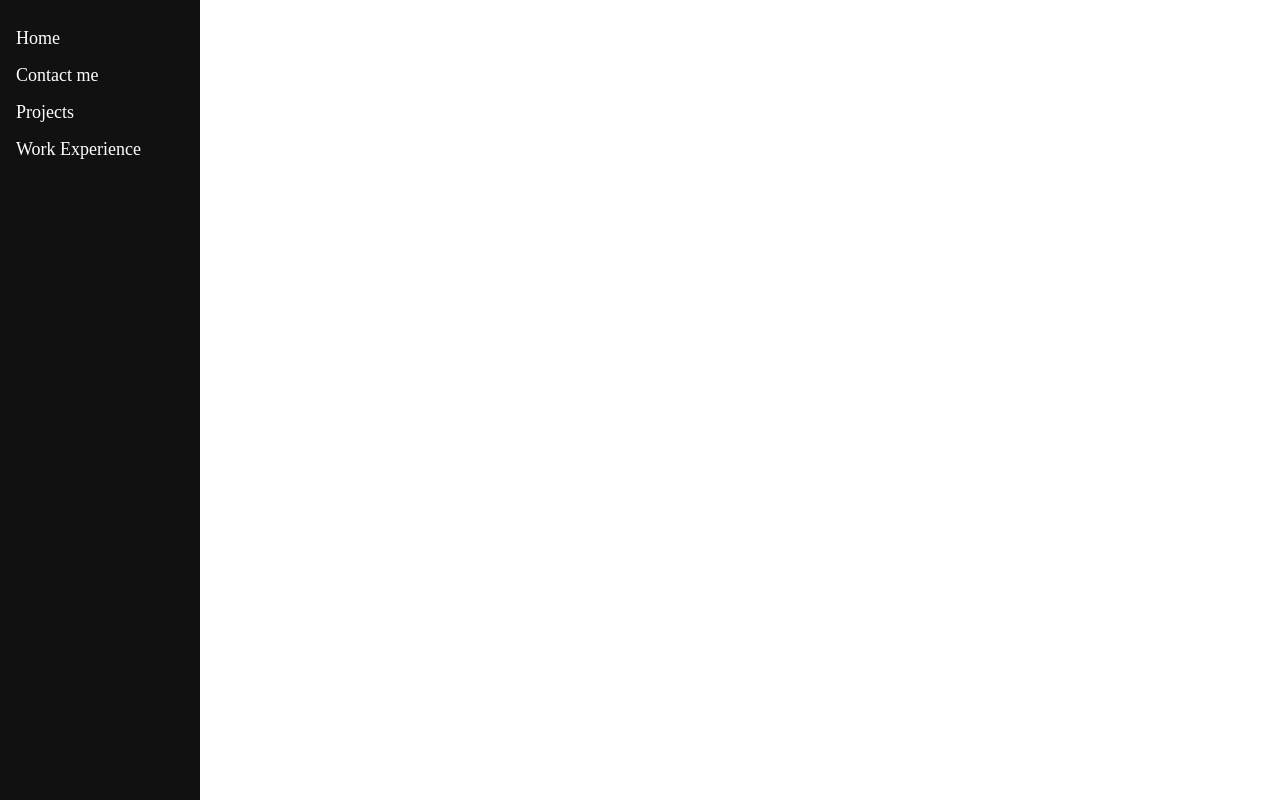
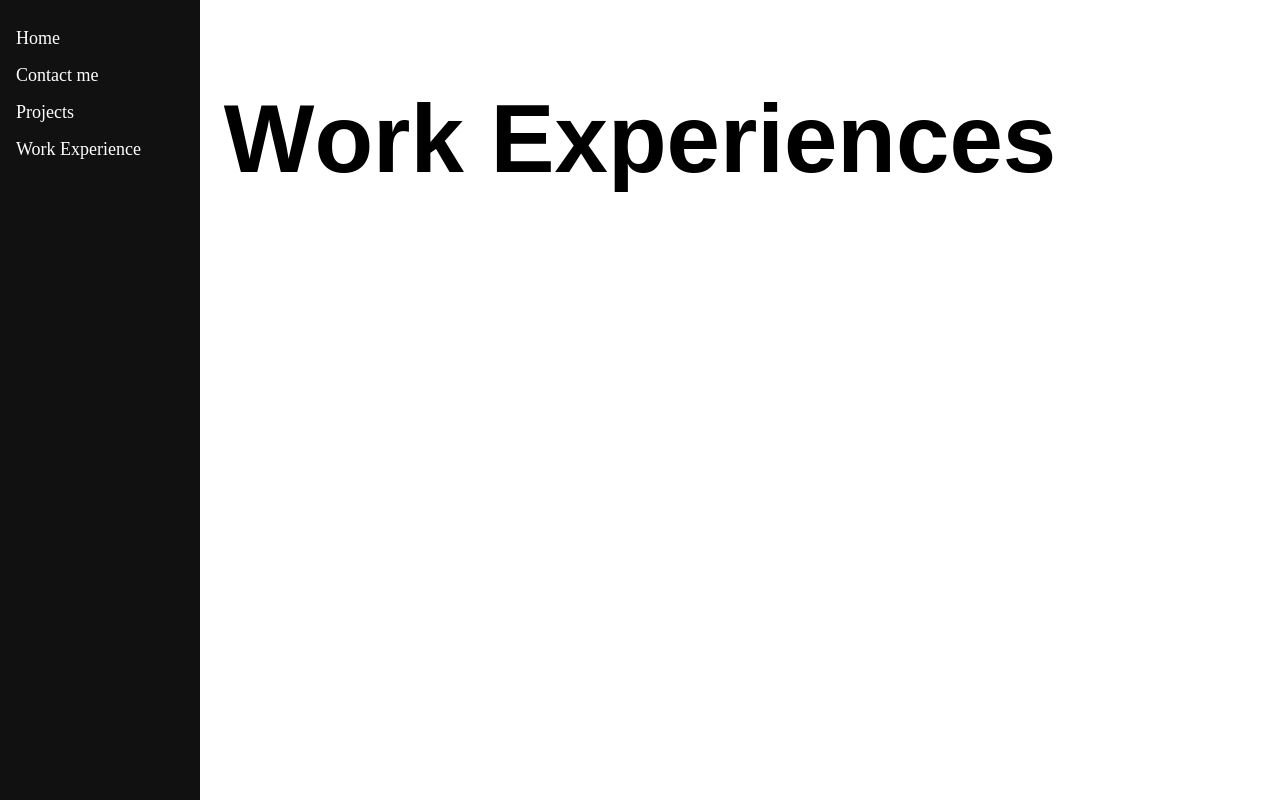
Before and after one commit to GialAckbar1/Portfolio-Webpage, a Next.js app in the folder nextjs-dashboard/: page /workexp in a window 1280 px wide. Built offline with nearby package versions, Linux system fonts and the light colour scheme.

Commit message:
added to work experiences page

```diff
--- a/nextjs-dashboard/app/workexp/page.module.css
+++ b/nextjs-dashboard/app/workexp/page.module.css
@@ -1,14 +1,46 @@
+/* Centering the title text */
+.titleContainer {
+
+  display: flex;
+  justify-content: center;
+  align-items: center;
+  margin-top: 20px; /* Adjust for spacing above the title */
+}
+
+/* Styling individual title spans */
+.title {
+  font-family: "Alumni Sans Pinstripe", sans-serif;
+  font-size: 6rem;
+  cursor: pointer;
+  display: inline-block;
+  text-align: center;
+  transition: color 0.3s ease;
+}
+
+/* Apply hover effect to each letter individually */
+.title span {
+
+  display: inline-block; /* Ensures transform works on inline elements */
+  transition: transform 0.3s ease, color 0.3s ease;
+}
+
+.title span:hover {
+  color: red;
+  transform: scale(1.2); /* Increase size slightly on hover */
+}
+
+/* Sidebar navigation styling */
 .sidenav {
   position: fixed;
   left: 0;
   top: 0;
   height: 100%;
-    width: 200px; /* Adjust the width to your liking */
-    background-color: #111; /* Sidebar background */
+  width: 200px; /* Adjust the width as needed */
+  background-color: #111; /* Sidebar background color */
   padding-top: 20px;
   display: flex;
   flex-direction: column;
-    z-index: 1; /* Make sure the sidebar stays on top */
+  z-index: 1; /* Ensures the sidebar stays on top */
 }
 
 .sidenav a {
@@ -19,26 +51,7 @@
   display: block;
 }
 
-  /* Hover effect restricted to span inside links */
 .sidenav a span:hover {
   background-color: #575757;
   display: block;
 }
-
-.title {
-  text-align: center;
-  position: relative;
-  left: -290px;
-  top: -140px;
-  font-family: "Alumni Sans Pinstripe", sans-serif;
-  font-size: 4rem;
-
-
-
-
-
-
-
-
-
-}
--- a/nextjs-dashboard/app/workexp/page.tsx
+++ b/nextjs-dashboard/app/workexp/page.tsx
@@ -1,48 +1,37 @@
 import Link from 'next/link';
 import styles from './page.module.css'; // Using CSS modules
 
+export default function Page() {
+    return (
+        <main>
+            <title>Work Experiences</title>
 
+            <div className={styles.titleContainer}>
+                <h1 className={styles.title}>
+                    <span>W</span>
+                    <span>o</span>
+                    <span>r</span>
+                    <span>k&nbsp;</span>
+                    <span>E</span>
+                    <span>x</span>
+                    <span>p</span>
+                    <span>e</span>
+                    <span>r</span>
+                    <span>i</span>
+                    <span>e</span>
+                    <span>n</span>
+                    <span>c</span>
+                    <span>e</span>
+                    <span>s</span>
+                </h1>
+            </div>
 
-
-export default function Page(){
-
-    return(
-    <main>
-        <title>
-            Work Experiences
-        </title>
-        <h1 className ={styles.title}>
-        Work Experiences
-      </h1>
-
-        <div className={styles.sidenav}>
-        <Link href="/">
-          <span>Home</span>
-        </Link>
-        <Link href="/contact">
-          <span>Contact me</span>
-        </Link>
-        <Link href="/projects">
-          <span>Projects</span>
-        </Link>
-        <Link href="/workexp">
-          <span>Work Experience</span>
-        </Link>
-      </div>
-
-
-
-
-    </main>
-
-
-
-
-
-
-
-
-);
-
-
+            <div className={styles.sidenav}>
+                <Link href="/"><span>Home</span></Link>
+                <Link href="/contact"><span>Contact me</span></Link>
+                <Link href="/projects"><span>Projects</span></Link>
+                <Link href="/workexp"><span>Work Experience</span></Link>
+            </div>
+        </main>
+    );
 }
```
Lines whose indentation alone changed are shown as unchanged.
